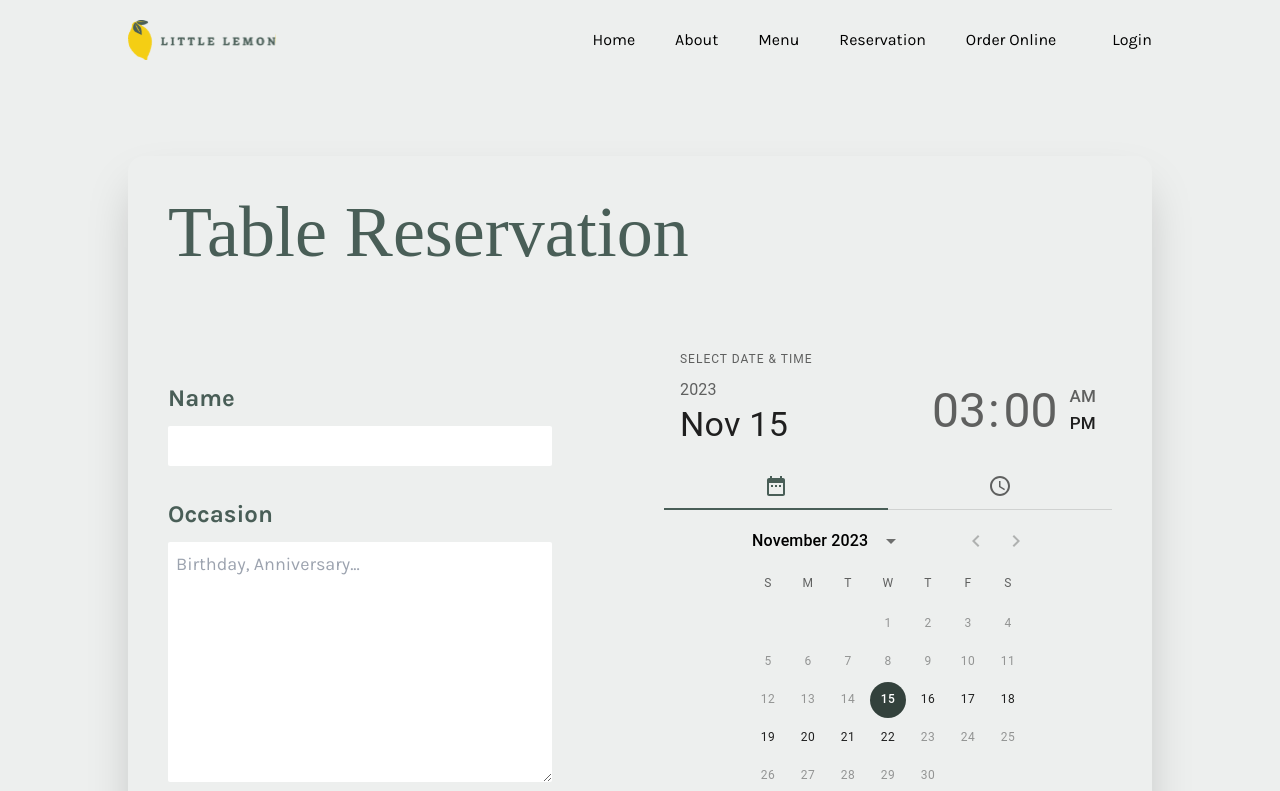
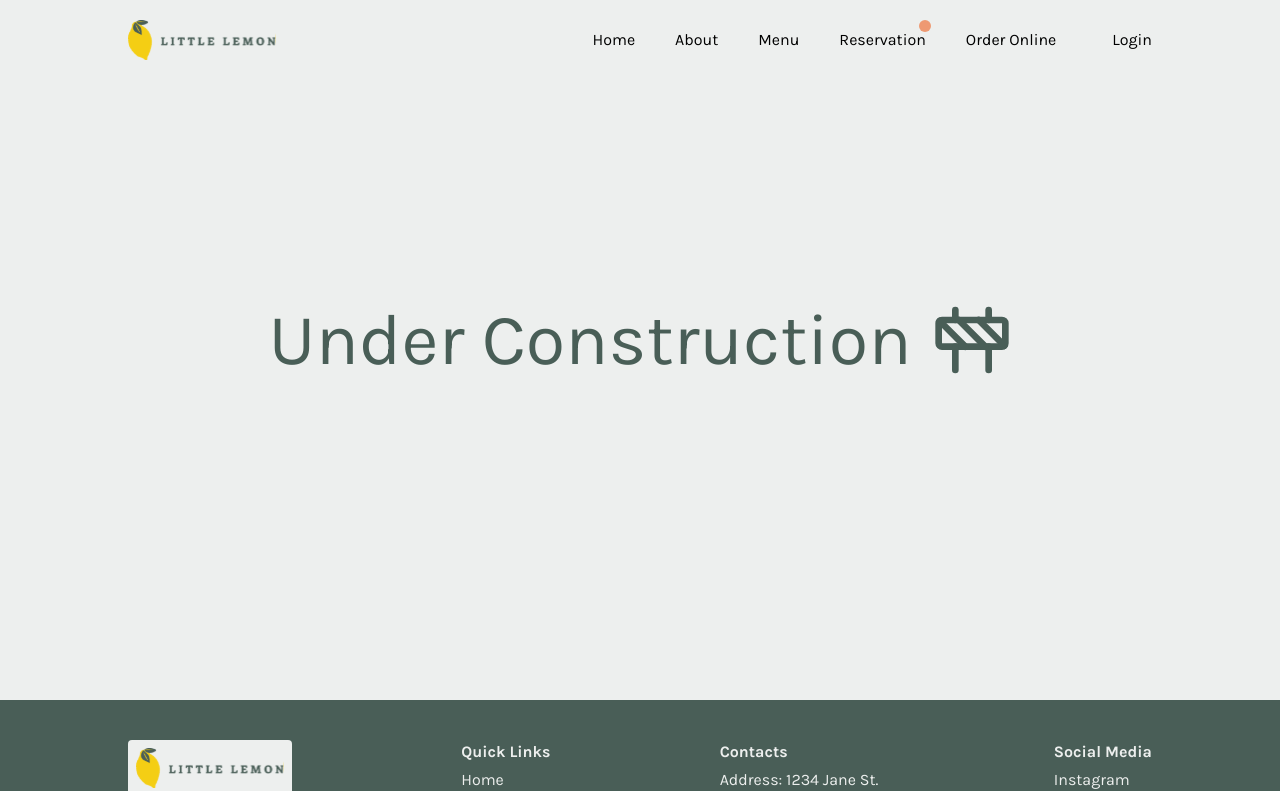
Before and after one commit to sushantkadam15/meta-little-lemon-website, a React (Vite) app: page /construction in a window 1280 px wide. Shown: the top 791 px of the page. Built offline with nearby package versions, Linux system fonts and the light colour scheme; a web font is replaced by a local one.

Commit message:
Added React Dom Router

```diff
--- a/src/components/ Navigation.jsx
+++ b/src/components/ Navigation.jsx
@@ -1,7 +1,10 @@
 import { Container } from "./StyledComponents.jsx";
 import logo from "../assets/icons_assets/Logo.svg";
+import { Link } from "react-router-dom";
+import { useState } from "react";
 
 const Navigation = () => {
+  const [isIndicatorDisplayed, setIsIndicatorDisplayed] = useState(true);
   return (
     <Container>
       <header className="flex items-center justify-between">
@@ -9,22 +12,30 @@ const Navigation = () => {
         <nav className=" hidden md:block">
           <ul className="flex gap-10">
             <li>
-              <a href="/">Home</a>
+              <Link to={"/"}>Home</Link>
             </li>
             <li>
-              <a href="/about">About</a>
+              <Link to={"/construction"}>About</Link>
             </li>
             <li>
-              <a href="/menu">Menu</a>
+              <Link to={"/construction"}>Menu</Link>
+            </li>
+            <li className="relative">
+              {isIndicatorDisplayed && (
+                <span className="absolute bottom-5 left-20 me-3 flex h-3 w-3 animate-ping	 rounded-full bg-accent-one"></span>
+              )}
+              <Link
+                onClick={() => setIsIndicatorDisplayed(false)}
+                to={"/reservation"}
+              >
+                Reservation
+              </Link>
             </li>
             <li>
-              <a href="/reservation">Reservation</a>
-            </li>
-            <li>
-              <a href="/order">Order Online</a>
+              <Link to={"/construction"}>Order Online</Link>
             </li>
             <li className="ml-4">
-              <a href="/login">Login</a>
+              <Link to={"/construction"}>Login</Link>
             </li>
           </ul>
         </nav>
--- a/src/components/TableReservationForm.jsx
+++ b/src/components/TableReservationForm.jsx
@@ -2,8 +2,11 @@ import React, { useEffect, useState } from "react";
 import { Button, Container } from "./StyledComponents";
 import dayjs from "dayjs";
 import { StaticDateTimePicker } from "@mui/x-date-pickers/StaticDateTimePicker";
+import { useNavigate } from "react-router-dom";
 
 const TableReservationForm = ({ fetchAPI, submitAPI }) => {
+  const navigateTo = useNavigate();
+
   // State initialization
   const [bookings, setBookings] = useState("");
   const [isAlertDisplayed, setIsAlertDisplayed] = useState(false);
@@ -55,12 +58,12 @@ const TableReservationForm = ({ fetchAPI, submitAPI }) => {
     if (reservationDetails.name.length > 0) {
       const response = submitAPI(reservationDetails);
       if (response) {
-        // Display confirmation alert for successful reservation
         setIsAlertDisplayed(true);
-        setTimeout(() => {
-          setIsAlertDisplayed(false);
-        }, 2000);
       }
+      setTimeout(() => {
+        setIsAlertDisplayed(false);
+        navigateTo("/");
+      }, 2000);
     }
   };
 
@@ -80,7 +83,7 @@ const TableReservationForm = ({ fetchAPI, submitAPI }) => {
         <h1 className="mb-5 text-5xl text-primary md:text-7xl">
           Table Reservation
         </h1>
-        <form className="text-lg">
+        <form className="text-lg" onSubmit={(e) => makeReservation(e)}>
           <div className="flex min-h-[596px] flex-col gap-12 md:flex-row md:items-center">
             <div className="text-primary md:w-1/2">
               {/* Name input */}
@@ -153,7 +156,7 @@ const TableReservationForm = ({ fetchAPI, submitAPI }) => {
           </div>
 
           {/* Button to submit reservation */}
-          <Button name="Reserve Now" onClick={makeReservation} />
+          <Button type="submit" name="Reserve Now" />
         </form>
       </div>
     </Container>
--- /dev/null
+++ b/src/components/UnderConstruction.jsx
@@ -0,0 +1,15 @@
+import React from "react";
+import { Construction } from "lucide-react";
+
+const UnderConstruction = () => {
+  return (
+    <>
+      <div className=" flex gap-5 text-7xl text-primary justify-center h-[60vh]  items-center">
+        Under Construction
+        <Construction size={80} />
+      </div>
+    </>
+  );
+};
+
+export default UnderConstruction;
--- a/src/containers/App.jsx
+++ b/src/containers/App.jsx
@@ -3,11 +3,14 @@ import { AdapterDayjs } from "@mui/x-date-pickers/AdapterDayjs";
 import { createTheme, ThemeProvider } from "@mui/material/styles";
 import Navigation from "../components/ Navigation.jsx";
 import Footer from "../components/Footer.jsx";
+import HomePage from "../containers/HomePage.jsx";
 import TableReservationForm from "../components/TableReservationForm.jsx";
 import { fetchAPI, submitAPI } from "../util/TableReservationAPI.js";
-
+import { BrowserRouter, Routes, Route } from "react-router-dom";
+import UnderConstruction from "../components/UnderConstruction.jsx";
 
 function App() {
+  // Mui Theme
   const theme = createTheme({
     palette: {
       primary: {
@@ -20,16 +23,29 @@ function App() {
   });
 
   return (
+    <BrowserRouter>
       <ThemeProvider theme={theme}>
         <LocalizationProvider dateAdapter={AdapterDayjs}>
           <Navigation />
           <main className="mt-10 min-h-[90vh] min-w-fit md:min-h-[75vh]">
-          <TableReservationForm fetchAPI={fetchAPI} submitAPI={submitAPI} />
-          {/* <HomePage /> */}
+            <Routes>
+              <Route path="/" element={<HomePage />} />
+              <Route
+                path="/reservation"
+                element={
+                  <TableReservationForm
+                    fetchAPI={fetchAPI}
+                    submitAPI={submitAPI}
+                  />
+                }
+              />
+              <Route path="/construction" element={<UnderConstruction />} />
+            </Routes>
           </main>
           <Footer />
         </LocalizationProvider>
       </ThemeProvider>
+    </BrowserRouter>
   );
 }
 
```
Also changed, not shown: 1 other file (tests, documents, lock files or other folders). Lines whose indentation alone changed are shown as unchanged.
